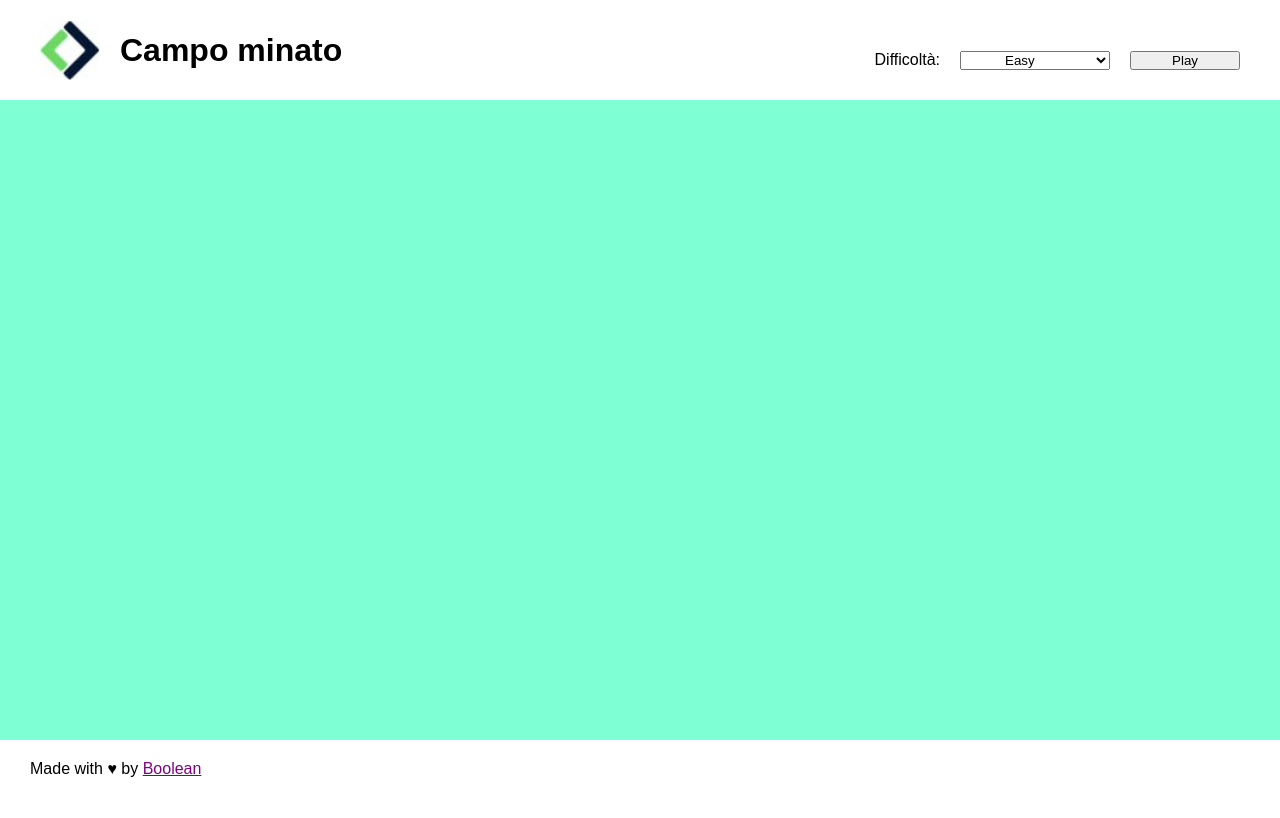
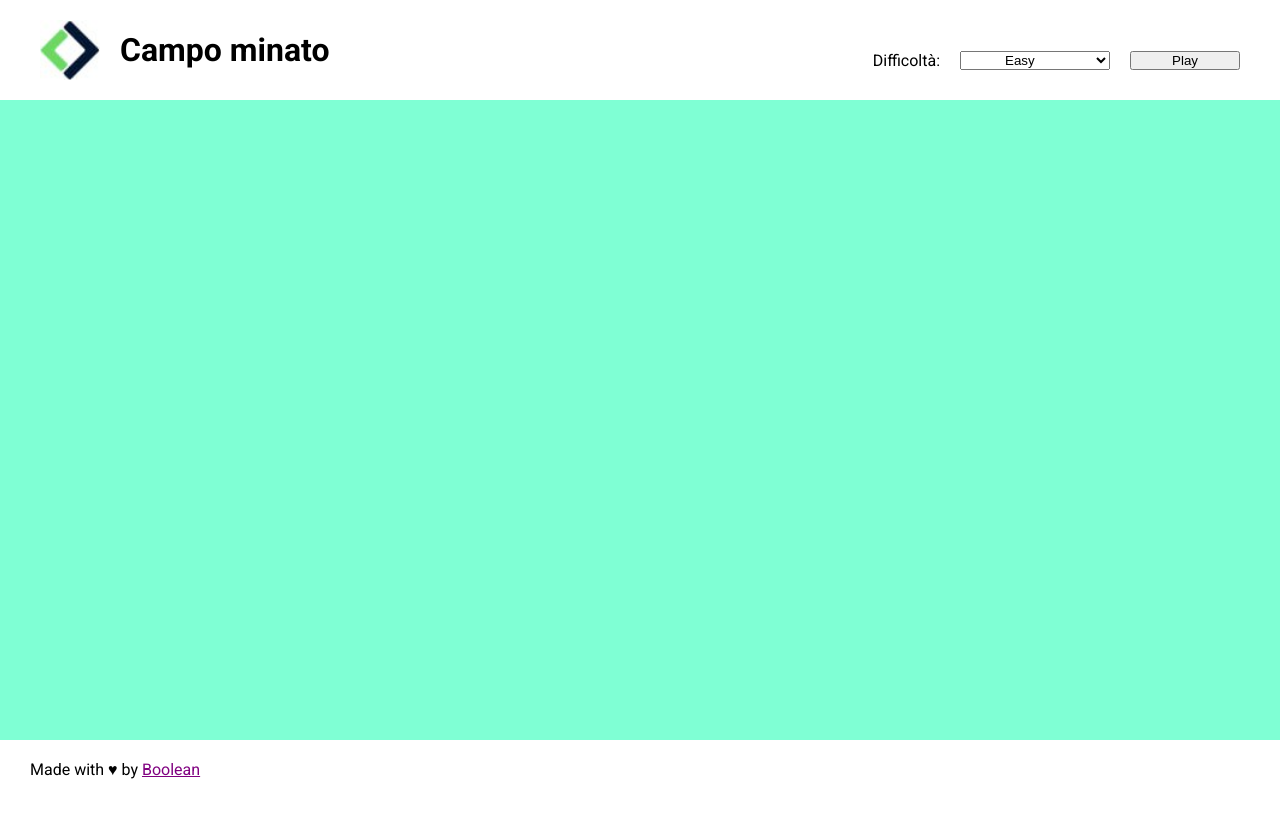
Before and after one commit to PierluigiPapa/js-campominato-dom, a plain HTML site: page index.html in a window 1280 px wide. Drawn offline with Linux system fonts and the light colour scheme.

Commit message:
fix: add font Roboto

```diff
--- a/assets/css/style.css
+++ b/assets/css/style.css
@@ -1,3 +1,5 @@
+@import url('https://fonts.googleapis.com/css2?family=Roboto+Condensed:ital,wght@0,100..900;1,100..900&family=Roboto:ital,wght@0,100;0,300;0,400;0,500;0,700;0,900;1,100;1,300;1,400;1,500;1,700;1,900&display=swap');
+
 * {
     margin: 0;
     padding: 0;
@@ -5,7 +7,7 @@
 }
 
 body{
-    font-family: sans-serif;
+    font-family: "Roboto", sans-serif;
 }
 
 /* SECTION HEADER */
```
